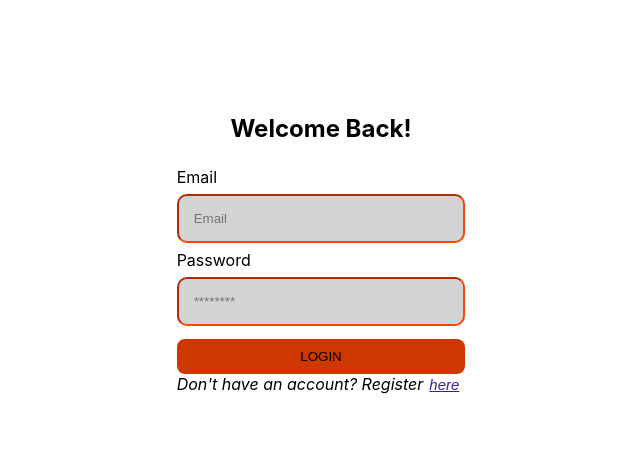
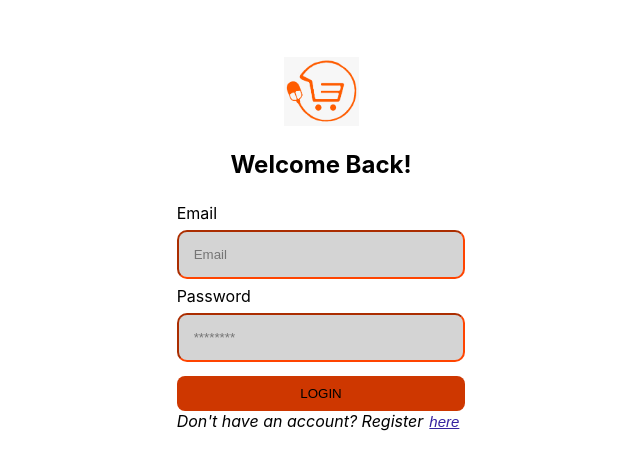
Before and after one commit to GoonMart-Goons/GoonMart-Online-Store, a React (Create React App) app in the folder GoonMart_Web/: page /login in a window 1280 px wide. Shown: the part 136-606 px from the top of the page, without its empty margins (319-959 px from the left). Built offline with nearby package versions, Linux system fonts and the light colour scheme.

Commit message:
Added logo to login

```diff
--- a/GoonMart_Web/src/App.css
+++ b/GoonMart_Web/src/App.css
@@ -300,3 +300,7 @@ nav button :hover{
   color: red;
   text-align: left;
 }
+
+.loginLogo{
+  width: 75px;
+}
--- a/GoonMart_Web/src/Login.js
+++ b/GoonMart_Web/src/Login.js
@@ -57,6 +57,7 @@ export default function Login() {
     <section>
         <div className="Form">
             <div className="col-1">
+                <img src= "/goonmart-logo.png" className='loginLogo'/>
                 <h2>Welcome Back!</h2>
 
                 <form id='loginrForm' className='loginForm' onSubmit={handleSubmit(SignIn)}>
```
